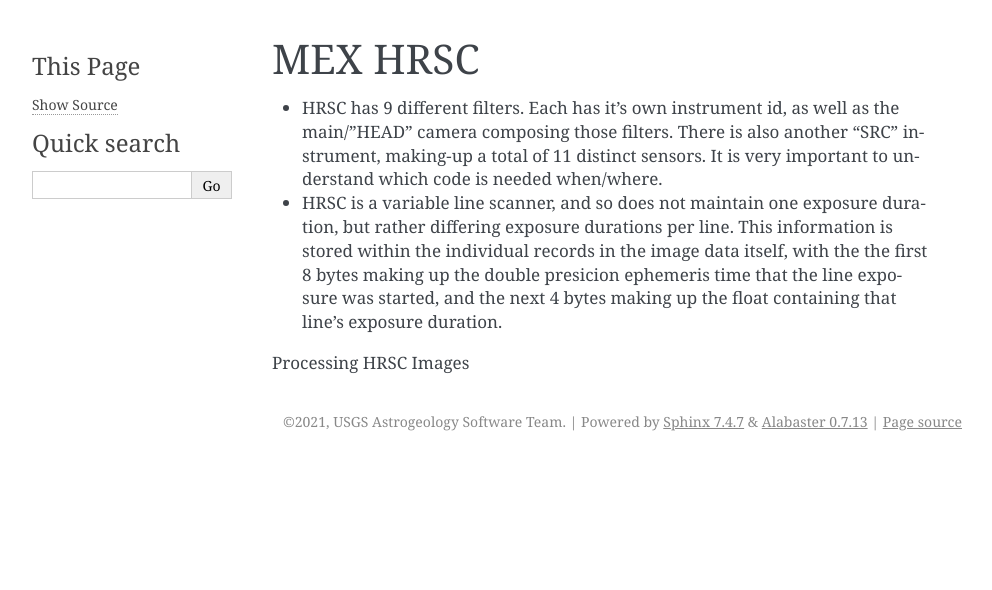
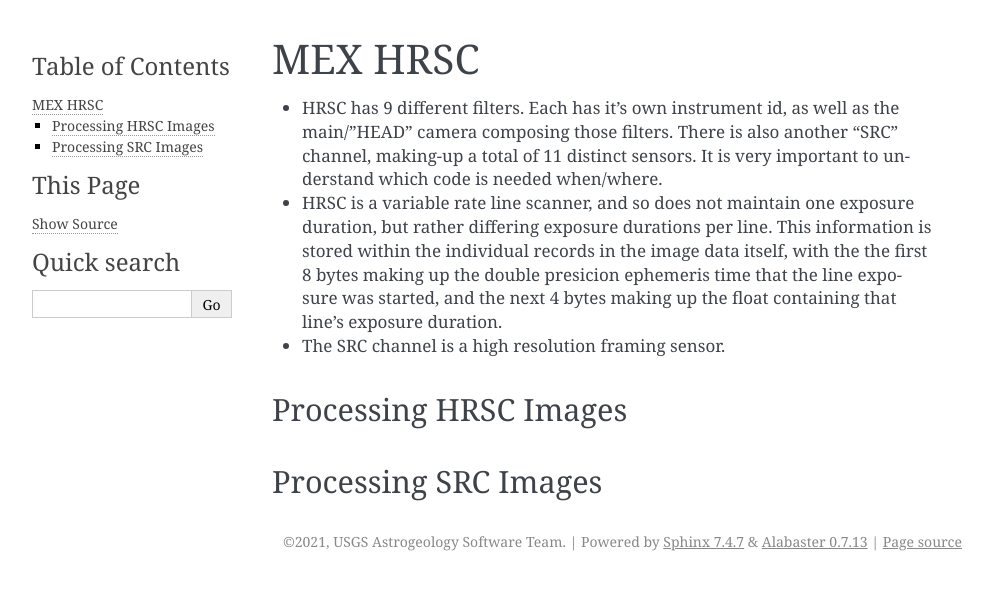
Before and after one commit to DOI-USGS/usgscsm, a Sphinx documentation site: the page built from docs/source/sensors/MarsExpress.rst, in a window 1280 px wide. Shown: the top 590 px of the page, without its empty margins (148-1140 px from the left). Built offline with Sphinx 7.4.7, drawn with Linux system fonts in a browser that asks for light colours.

Commit message:
Updated MEX SRC info

```diff
--- a/docs/source/sensors/MarsExpress.rst
+++ b/docs/source/sensors/MarsExpress.rst
@@ -2,14 +2,20 @@ MEX HRSC
 ========
 * HRSC has 9 different filters. Each has it's own instrument id, as well as
   the main/"HEAD" camera composing those filters. There is also another
-  "SRC" instrument, making-up a total of 11 distinct sensors. It is very
+  "SRC" channel, making-up a total of 11 distinct sensors. It is very
   important to understand which code is needed when/where.
 
-* HRSC is a variable line scanner, and so does not maintain one exposure
+* HRSC is a variable rate line scanner, and so does not maintain one exposure
   duration, but rather differing exposure durations per line. This
   information is stored within the individual records in the image data
   itself, with the the first 8 bytes making up the double presicion
   ephemeris time that the line exposure was started, and the next 4 bytes
   making up the float containing that line's exposure duration.
 
+* The SRC channel is a high resolution framing sensor.
+
 Processing HRSC Images
+----------------------
+
+Processing SRC Images
+---------------------
```
